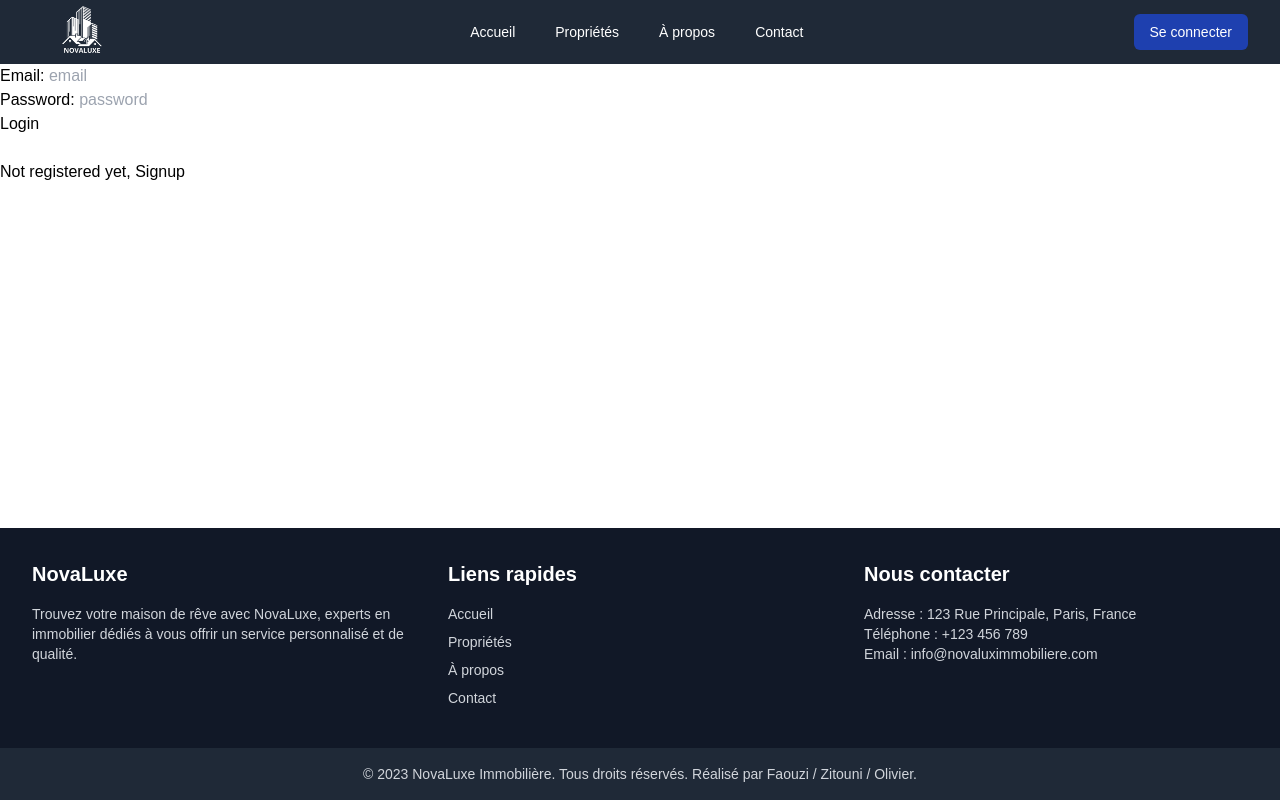
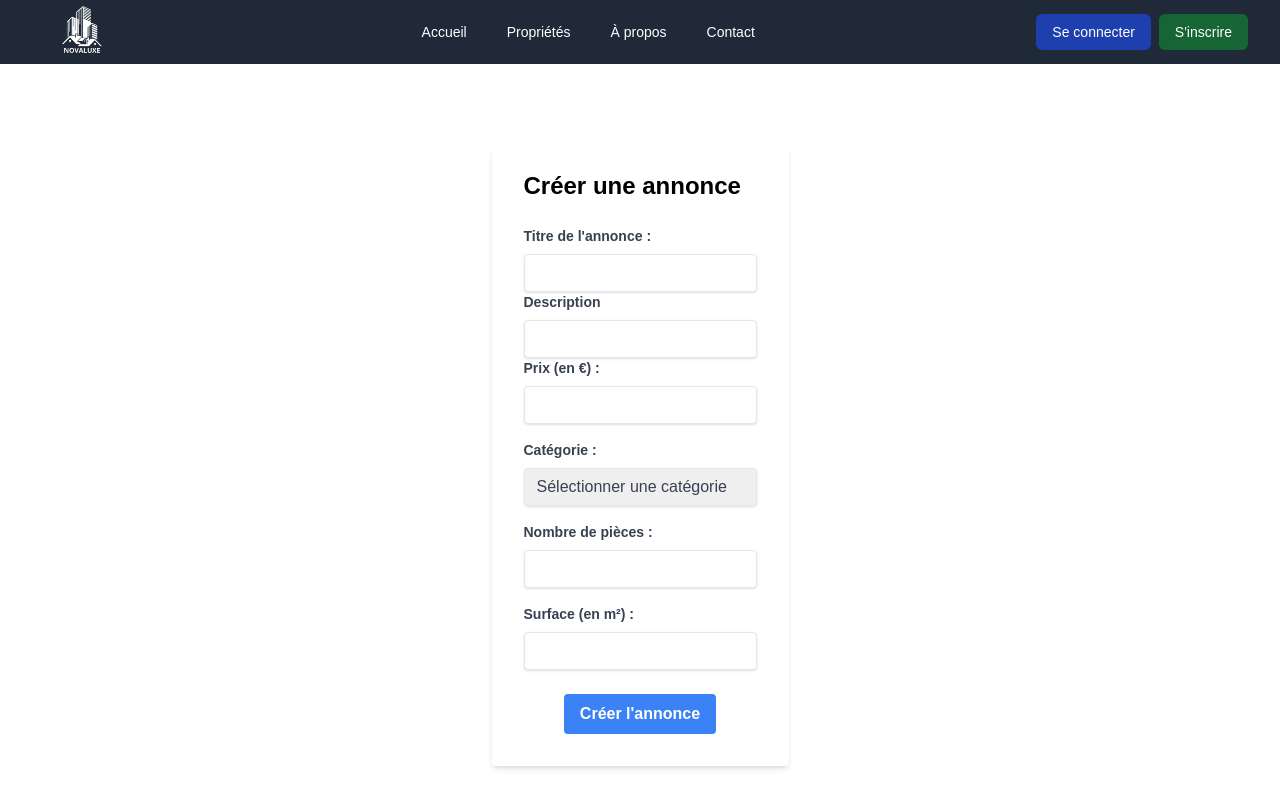
Before and after one commit to OlivierMaria/Front, a React (Create React App) app: page /annonce in a window 1280 px wide. Shown: the top 800 px of the page. Built offline with nearby package versions, Linux system fonts and the light colour scheme.

Commit message:
Ajout de la page Création d'annonce

```diff
--- a/src/App.js
+++ b/src/App.js
@@ -1,7 +1,6 @@
 import { useState } from "react";
 import "./App.css";
 import User from "./components/User";
-import PrivateText from "./components/PrivateText";
 import Home from "./Pages/Home";
 import About from "./Pages/About";
 import Products from "./Pages/Properties";
@@ -9,6 +8,9 @@ import { Routes, Route } from "react-router-dom";
 import NavBar from "./components/NavBar.js";
 import Contact from "./Pages/Contact.js";
 import Footer from "./components/Footer.js";
+import Login from "./Pages/Login.js";
+import Signup from "./Pages/Signup.js";
+import Annonce from "./Pages/Annonce.js";
 
 const App = () => {
   const [currUser, setCurrUser] = useState(null);
@@ -17,13 +19,16 @@ const App = () => {
       style={{ minHeight: "100vh", display: "flex", flexDirection: "column" }}
     >
       <NavBar />
-      <User currUser={currUser} setCurrUser={setCurrUser} />
+      {/* <User currUser={currUser} setCurrUser={setCurrUser} /> */}
       <div style={{ flex: "1" }}>
         <Routes>
           <Route path="/" element={<Home />} />
           <Route path="/properties" element={<Products />} />
           <Route path="/about" element={<About />} />
           <Route path="/contact" element={<Contact />} />
+          <Route path="/login" element={<Login />} />
+          <Route path="/signup" element={<Signup />} />
+          <Route path="/annonce" element={<Annonce />} />
         </Routes>
       </div>
       <Footer />
--- /dev/null
+++ b/src/Pages/Annonce.js
@@ -0,0 +1,141 @@
+import React, { useState } from "react";
+import axios from "axios";
+
+const Annonce = () => {
+  const [title, setTitle] = useState("");
+  const [description, setDescription] = useState("");
+  const [price, setPice] = useState(0);
+  const [category, setCategory] = useState("");
+  const [rooms, setRooms] = useState(0);
+  const [surface, setSurface] = useState(0);
+
+  const postAnnonce = () => {
+    axios
+      .post("http://127.0.0.1:3000/logements", {
+        title: title,
+        description: description,
+        price: price,
+        category: category,
+        rooms: rooms,
+        surface: surface,
+        user_id: 1,
+      })
+      .then((res) => {
+        console.log(res);
+      });
+  };
+
+  return (
+    <div className="flex justify-center items-center h-screen">
+      <form className="max-w-md bg-white shadow-md rounded px-8 pt-6 pb-8 mb-4">
+        <h2 className="text-2xl font-bold mb-6">Créer une annonce</h2>
+        <div className="mb-4">
+          <label
+            className="block text-gray-700 text-sm font-bold mb-2"
+            htmlFor="title"
+          >
+            Titre de l'annonce :
+          </label>
+          <input
+            className="shadow appearance-none border rounded w-full py-2 px-3 text-gray-700 leading-tight focus:outline-none focus:shadow-outline"
+            id="title"
+            type="text"
+            name="title"
+            required
+            onChange={(e) => setTitle(e.target.value)}
+          />
+          <label
+            className="block text-gray-700 text-sm font-bold mb-2"
+            htmlFor="description"
+          >
+            Description
+          </label>
+          <input
+            className="shadow appearance-none border rounded w-full py-2 px-3 text-gray-700 leading-tight focus:outline-none focus:shadow-outline"
+            id="description"
+            type="text"
+            name="description"
+            required
+            onChange={(e) => setDescription(e.target.value)}
+          />
+          <label
+            className="block text-gray-700 text-sm font-bold mb-2"
+            htmlFor="price"
+          >
+            Prix (en €) :
+          </label>
+          <input
+            className="shadow appearance-none border rounded w-full py-2 px-3 text-gray-700 leading-tight focus:outline-none focus:shadow-outline"
+            id="price"
+            type="number"
+            name="price"
+            required
+            onChange={(e) => setPice(e.target.value)}
+          />
+        </div>
+        <div className="mb-4">
+          <label
+            className="block text-gray-700 text-sm font-bold mb-2"
+            htmlFor="category"
+          >
+            Catégorie :
+          </label>
+          <select
+            className="shadow appearance-none border rounded w-full py-2 px-3 text-gray-700 leading-tight focus:outline-none focus:shadow-outline"
+            id="category"
+            name="category"
+            required
+            onChange={(e) => setCategory(e.target.value)}
+          >
+            <option value="">Sélectionner une catégorie</option>
+            <option value="Appartement">Appartement</option>
+            <option value="Maison">Maison</option>
+          </select>
+        </div>
+        <div className="mb-4">
+          <label
+            className="block text-gray-700 text-sm font-bold mb-2"
+            htmlFor="rooms"
+          >
+            Nombre de pièces :
+          </label>
+          <input
+            className="shadow appearance-none border rounded w-full py-2 px-3 text-gray-700 leading-tight focus:outline-none focus:shadow-outline"
+            id="rooms"
+            type="number"
+            name="rooms"
+            required
+            onChange={(e) => setRooms(e.target.value)}
+          />
+        </div>
+        <div className="mb-6">
+          <label
+            className="block text-gray-700 text-sm font-bold mb-2"
+            htmlFor="surface"
+          >
+            Surface (en m²) :
+          </label>
+          <input
+            className="shadow appearance-none border rounded w-full py-2 px-3 text-gray-700 leading-tight focus:outline-none focus:shadow-outline"
+            id="surface"
+            type="number"
+            name="surface"
+            required
+            onChange={(e) => setSurface(e.target.value)}
+          />
+        </div>
+        <div className="flex items-center justify-center">
+          <button
+            className="bg-blue-500 hover:bg-blue-700 text-white font-bold py-2 px-4 rounded focus:outline-none focus:shadow-outline"
+            type="submit"
+            onClick={postAnnonce}
+          >
+            Créer l'annonce
+          </button>
+        </div>
+      </form>
+    </div>
+  );
+};
+
+export default Annonce;
--- a/src/Pages/Properties.js
+++ b/src/Pages/Properties.js
@@ -1,11 +1,13 @@
 import React from "react";
 import SearchBar from "../components/SearchBar.js";
 import Card from "../components/Card.js";
+import CreateForm from "../components/CreateForm.js";
 
 const Properties = () => {
   return (
     <div>
       <SearchBar />
+      <CreateForm />
       <Card />
     </div>
   );
--- a/src/components/Card.js
+++ b/src/components/Card.js
@@ -14,10 +14,6 @@ const Card = () => {
       .catch((error) => {
         console.error(error);
       });
-  }, []);
-
-  useEffect(() => {
-    AOS.init();
   }, []);
 
   return (
--- /dev/null
+++ b/src/components/CreateForm.js
@@ -0,0 +1,14 @@
+import React from "react";
+import { Link } from "react-router-dom";
+
+const CreateForm = () => {
+  return (
+    <div>
+      <Link to="/annonce">
+        <button>Crée une annonce</button>
+      </Link>
+    </div>
+  );
+};
+
+export default CreateForm;
--- a/src/components/NavBar.js
+++ b/src/components/NavBar.js
@@ -43,8 +43,11 @@ const NavBar = () => {
             </Link>
           </div>
           <div className="flex items-center">
-            <button className="text-white px-4 py-2 rounded-md bg-blue-800 hover:bg-blue-700 text-sm font-medium">
+            <button className="text-white px-4 py-2 mr-2 rounded-md bg-blue-800 hover:bg-blue-700 text-sm font-medium">
               Se connecter
+            </button>
+            <button className="text-white px-4 py-2  rounded-md bg-green-800 hover:bg-blue-700 text-sm font-medium">
+              S'inscrire
             </button>
           </div>
         </div>
--- a/src/components/User.js
+++ b/src/components/User.js
@@ -1,5 +1,5 @@
-import Signup from "./Signup";
-import Login from "./Login";
+import Signup from "../Pages/Signup.js";
+import Login from "../Pages/Login.js";
 import Logout from "./Logout";
 import PrivateText from "./PrivateText.js";
 import { useState, useEffect } from "react";
```
Also changed, not shown: src/Pages/Login.js (renamed from src/components/Login.js), src/Pages/Signup.js (renamed from src/components/Signup.js).
